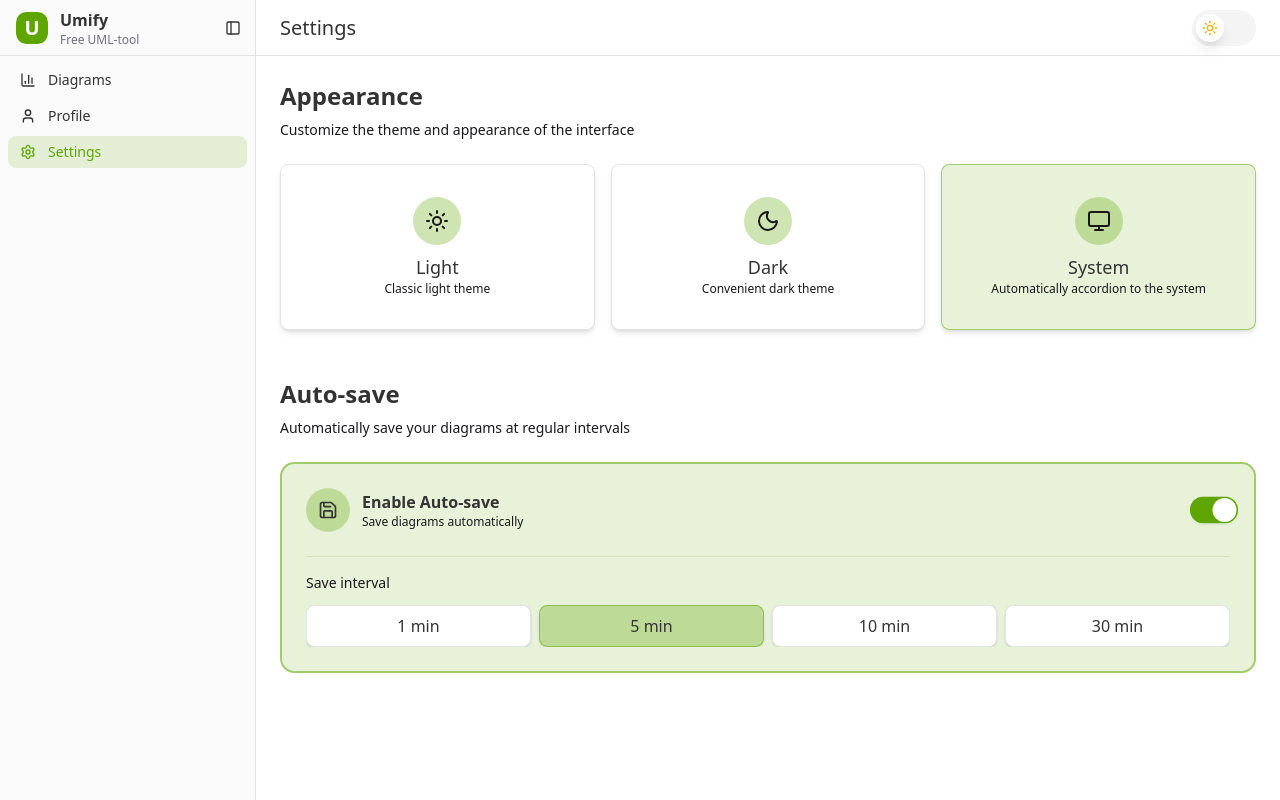
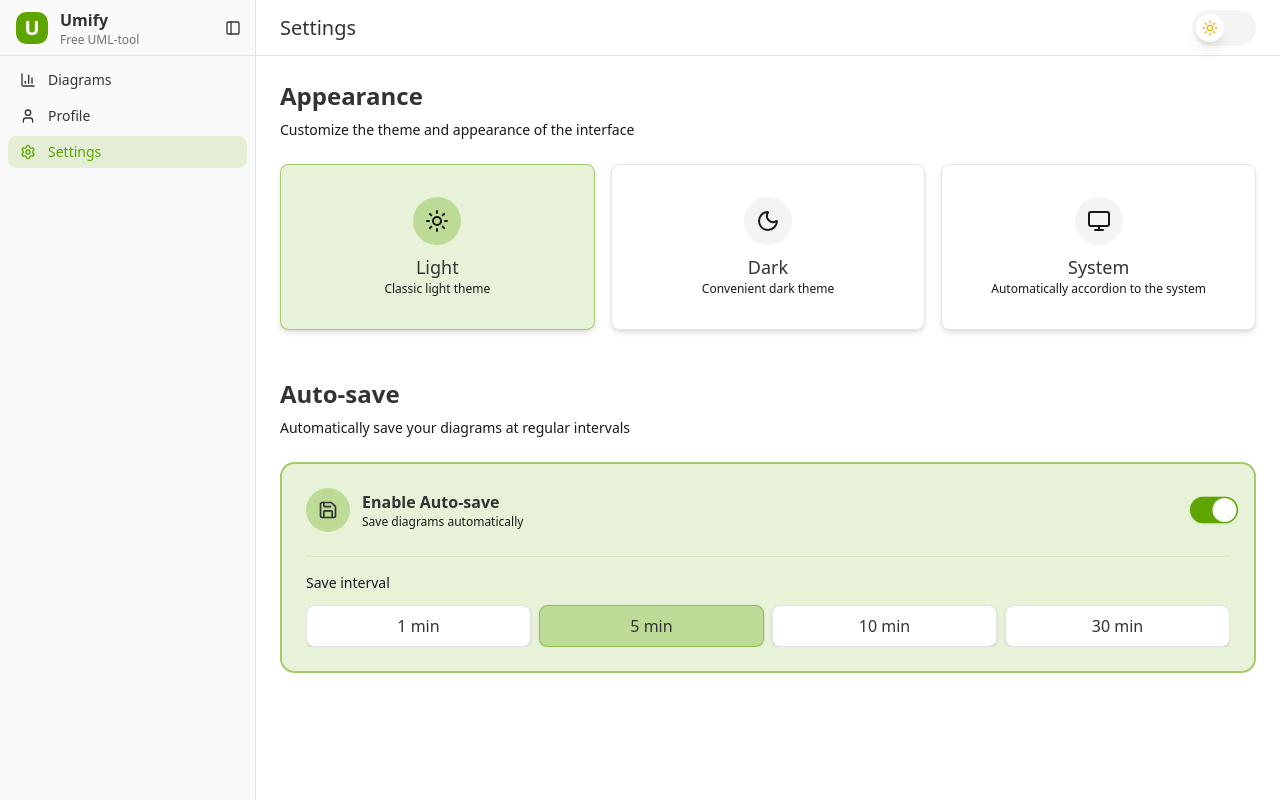
Before and after one commit to Andrii12390/umify, a Next.js app: page /settings in a window 1280 px wide. Both pictures are taken after a click on the switch 1214 px from the left and 509 px from the top of the page. Built offline with nearby package versions, Linux system fonts and the light colour scheme; no server answers.

Commit message:
chore: redesign settings

```diff
--- a/src/features/settings/components/diagram-settings.tsx
+++ b/src/features/settings/components/diagram-settings.tsx
@@ -8,14 +8,19 @@
 import { SAVE_INTERVALS } from '@/features/settings/constants';
 import { cn } from '@/lib/utils';
 
+const getInitialAutoSaveSettings = () => {
+  const enabled = !!localStorage.getItem(STORAGE_KEYS.AUTO_SAVE_ENABLED);
+  const interval = parseInt(localStorage.getItem(STORAGE_KEYS.AUTO_SAVE_INTERVAL) || '5', 10) || 5;
+
+  return { enabled, interval };
+};
+
 export const DiagramSettings = () => {
-  const [autoSaveEnabled, setAutoSaveEnabled] = useState<boolean>(false);
-  const [saveInterval, setSaveInterval] = useState<number>(5);
+  const [autoSaveEnabled, setAutoSaveEnabled] = useState(false);
+  const [saveInterval, setSaveInterval] = useState(5);
 
   useEffect(() => {
-    const enabled = !!localStorage.getItem(STORAGE_KEYS.AUTO_SAVE_ENABLED);
-    const interval =
-      parseInt(localStorage.getItem(STORAGE_KEYS.AUTO_SAVE_INTERVAL) || '5', 10) || 5;
+    const { enabled, interval } = getInitialAutoSaveSettings();
 
     // eslint-disable-next-line react-hooks/set-state-in-effect
     setAutoSaveEnabled(enabled);
@@ -23,35 +28,42 @@
   }, []);
 
   const toggleAutoSave = () => {
-    const nextValue = !autoSaveEnabled;
+    const next = !autoSaveEnabled;
+    setAutoSaveEnabled(next);
 
-    setAutoSaveEnabled(nextValue);
-
-    if (nextValue) {
-      localStorage.setItem(STORAGE_KEYS.AUTO_SAVE_ENABLED, 'true');
-    } else {
-      localStorage.removeItem(STORAGE_KEYS.AUTO_SAVE_ENABLED);
-    }
+    next
+      ? localStorage.setItem(STORAGE_KEYS.AUTO_SAVE_ENABLED, 'true')
+      : localStorage.removeItem(STORAGE_KEYS.AUTO_SAVE_ENABLED);
   };
 
-  const changeSaveInterval = (v: number) => {
-    setSaveInterval(v);
-    localStorage.setItem(STORAGE_KEYS.AUTO_SAVE_INTERVAL, v.toString());
+  const handleIntervalChange = (value: number) => {
+    setSaveInterval(value);
+    localStorage.setItem(STORAGE_KEYS.AUTO_SAVE_INTERVAL, value.toString());
   };
 
   return (
     <div className="p-4 lg:p-6">
-      <div className="mb-6">
+      <header className="mb-6">
         <h2 className="mb-2 text-2xl font-semibold">Auto-save</h2>
         <p className="text-secondary-foreground text-sm">
           Automatically save your diagrams at regular intervals
         </p>
-      </div>
+      </header>
 
-      <div className="border-primary/50 bg-primary/15 rounded-xl border-2 p-6">
-        <div className="mb-6 flex items-center justify-between">
+      <section
+        className={cn(
+          'rounded-xl border-2 p-6',
+          autoSaveEnabled && 'border-primary/50 bg-primary/15',
+        )}
+      >
+        <div className="flex items-center justify-between">
           <div className="flex items-center gap-3">
-            <div className="bg-primary/30 rounded-full p-3 transition-colors">
+            <div
+              className={cn(
+                'bg-secondary rounded-full p-3 transition-colors',
+                autoSaveEnabled && 'bg-primary/30',
+              )}
+            >
               <Save className="size-5" />
             </div>
             <div>
@@ -61,7 +73,7 @@
           </div>
 
           <Switch
-            className="scale-150"
+            className="scale-150 cursor-pointer"
             checked={autoSaveEnabled}
             onCheckedChange={toggleAutoSave}
           />
@@ -70,31 +82,33 @@
         <div
           className={cn(
             'overflow-hidden transition-all duration-300',
-            autoSaveEnabled ? 'max-h-40 opacity-100' : 'max-h-0 opacity-0',
+            autoSaveEnabled ? 'mt-6 max-h-30 opacity-100' : 'max-h-0 opacity-0',
           )}
         >
           <div className="border-primary/15 border-t pt-4">
             <p className="text-secondary-foreground mb-3 text-sm font-medium">Save interval</p>
-
             <div className="grid grid-cols-2 gap-2 sm:grid-cols-4">
-              {SAVE_INTERVALS.map(({ value, label }) => (
+              {SAVE_INTERVALS.map(({ value, label }) => {
+                const isActive = value === saveInterval;
+                return (
                   <div
                     key={value}
-                  onClick={() => changeSaveInterval(value)}
+                    onClick={() => handleIntervalChange(value)}
                     className={cn(
                       'cursor-pointer rounded-md border p-2 text-center font-medium shadow-sm transition-colors',
-                    value === saveInterval
+                      isActive
                         ? 'bg-primary/30 border-primary/50'
                         : 'bg-card hover:bg-primary/30 hover:border-primary/50',
                     )}
                   >
                     {label}
                   </div>
-              ))}
+                );
+              })}
             </div>
           </div>
         </div>
-      </div>
+      </section>
     </div>
   );
 };
--- a/src/features/settings/components/theme-card.tsx
+++ b/src/features/settings/components/theme-card.tsx
@@ -11,20 +11,24 @@
 }
 
 export const ThemeCard = ({ value, text, onClick, isActive, icon: Icon }: Props) => {
+  const cardClassName = cn(
+    'bg-card group flex cursor-pointer flex-col items-center justify-center rounded-md border px-6 py-8 shadow-md transition-colors',
+    isActive ? 'border-primary/50 bg-primary/15' : 'hover:bg-primary/15 hover:border-primary/50',
+  );
+
+  const iconWrapperClassName = cn(
+    'bg-secondary text-secondary-foreground group-hover:bg-primary/30 grid size-12 place-items-center rounded-full transition-colors',
+    isActive && 'bg-primary/30',
+  );
+
   return (
     <div
       onClick={onClick}
-      className={cn(
-        'bg-card flex cursor-pointer flex-col items-center justify-center rounded-md border px-6 py-8 shadow-md transition-colors',
-        isActive
-          ? 'border-primary/50 bg-primary/15'
-          : 'hover:bg-primary/15 hover:border-primary/50',
-      )}
+      className={cardClassName}
     >
-      <div className="bg-primary/30 text-secondary-foreground grid size-12 place-items-center rounded-full">
+      <div className={iconWrapperClassName}>
         <Icon />
       </div>
-
       <span className="mt-2 text-lg font-medium capitalize">{value}</span>
       <p className="text-secondary-foreground text-center text-xs">{text}</p>
     </div>
--- a/src/features/settings/components/theme-switcher.tsx
+++ b/src/features/settings/components/theme-switcher.tsx
@@ -6,7 +6,7 @@
 import { THEME_OPTIONS } from '@/features/settings/constants';
 
 export const ThemeSwitcher = () => {
-  const { theme, setTheme } = useTheme();
+  const { resolvedTheme, setTheme } = useTheme();
 
   return (
     <div className="p-4 lg:p-6">
@@ -17,14 +17,12 @@
         </p>
       </div>
       <div className="grid gap-4 md:grid-cols-3">
-        {THEME_OPTIONS.map(o => (
+        {THEME_OPTIONS.map(option => (
           <ThemeCard
-            key={o.value}
-            value={o.value}
-            text={o.text}
-            onClick={() => setTheme(o.value)}
-            isActive={o.value === theme}
-            icon={o.icon}
+            key={option.value}
+            onClick={() => setTheme(option.value)}
+            isActive={option.value === resolvedTheme}
+            {...option}
           />
         ))}
       </div>
```
Lines whose indentation alone changed are shown as unchanged.
